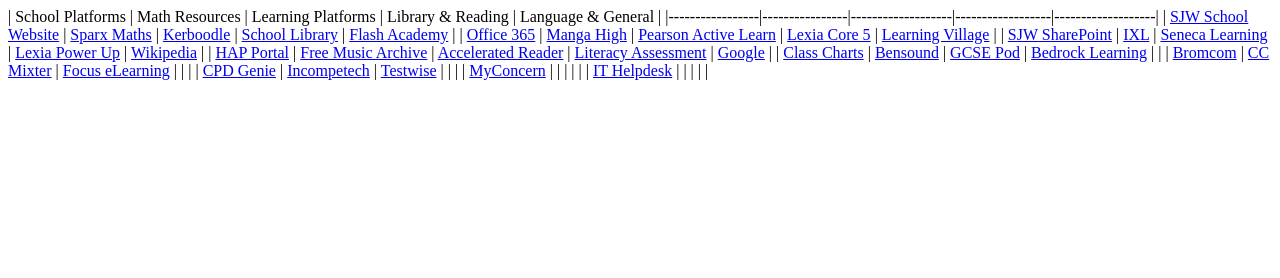
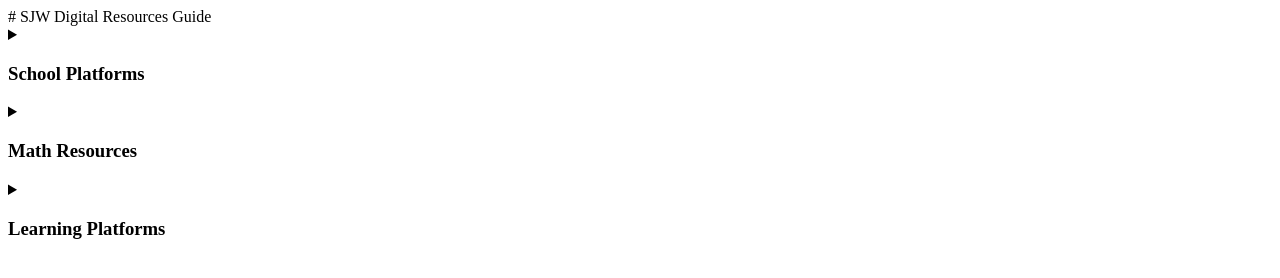
Before and after one commit to mariohi/www.gihub.io, a plain HTML site: page index.html in a window 1280 px wide. Drawn offline with Linux system fonts and the light colour scheme.

Commit message:
Update index.html

```diff
--- a/index.html
+++ b/index.html
@@ -1,11 +1,43 @@
-| School Platforms | Math Resources | Learning Platforms | Library & Reading | Language & General |
-|-----------------|----------------|-------------------|------------------|-------------------|
-| <a href="http://www.sjw.bham.sch.uk/" target="_blank">SJW School Website</a> | <a href="https://www.sparxmaths.uk/" target="_blank">Sparx Maths</a> | <a href="https://www.kerboodle.com/users/login" target="_blank">Kerboodle</a> | <a href="http://u002249.microlibrarian.net/enethosted.aspx?hosted=1" target="_blank">School Library</a> | <a href="https://web.flashacademy.com/" target="_blank">Flash Academy</a> |
-| <a href="https://outlook.office365.com/owa/?realm=sjw.bham.sch.uk" target="_blank">Office 365</a> | <a href="https://app.mangahigh.com/school/38242" target="_blank">Manga High</a> | <a href="https://www.pearsonactivelearn.com/app/library" target="_blank">Pearson Active Learn</a> | <a href="http://www.lexiacore5.com/?SiteID=8585-4784-2016-5486" target="_blank">Lexia Core 5</a> | <a href="https://www.learningvillage.net/" target="_blank">Learning Village</a> |
-| <a href="https://sjwcs.sharepoint.com/sites/sjw-Home" target="_blank">SJW SharePoint</a> | <a href="https://uk.ixl.com/" target="_blank">IXL</a> | <a href="https://senecalearning.com/en-GB/" target="_blank">Seneca Learning</a> | <a href="https://www.lexiapowerup.com/" target="_blank">Lexia Power Up</a> | <a href="http://www.wikipedia.com" target="_blank">Wikipedia</a> |
-| <a href="https://hap.sjw.bham.sch.uk/hap/" target="_blank">HAP Portal</a> | <a href="http://freemusicarchive.org/curator/Video/" target="_blank">Free Music Archive</a> | <a href="https://global-zone61.renaissance-go.com/welcomeportal/2232811" target="_blank">Accelerated Reader</a> | <a href="https://www.literacyassessment.co.uk/reading/test#" target="_blank">Literacy Assessment</a> | <a href="https://www.google.com" target="_blank">Google</a> |
-| <a href="https://www.classcharts.com/" target="_blank">Class Charts</a> | <a href="https://www.bensound.com/royalty-free-music" target="_blank">Bensound</a> | <a href="https://members.gcsepod.com/podauth/login" target="_blank">GCSE Pod</a> | <a href="https://app.bedrocklearning.org/" target="_blank">Bedrock Learning</a> | |
-| <a href="https://cloud.bromcom.com/" target="_blank">Bromcom</a> | <a href="http://dig.ccmixter.org/film" target="_blank">CC Mixter</a> | <a href="https://www.focuselearning.co.uk/u/3376/CoqmaAxydmEApyCzgrEjuwndcreAngbju" target="_blank">Focus eLearning</a> | | |
-| <a href="https://www.cpdgenie.com/" target="_blank">CPD Genie</a> | <a href="https://incompetech.com/music/" target="_blank">Incompetech</a> | <a href="https://www.testwise.com/platform/code" target="_blank">Testwise</a> | | |
-| <a href="https://www.myconcern.co.uk/" target="_blank">MyConcern</a> | | | | |
-| <a href="https://sjwcs.sharepoint.com/sites/IThelpdesk" target="_blank">IT Helpdesk</a> | | | | |
+# SJW Digital Resources Guide
+
+<details>
+<summary><h3>School Platforms</h3></summary>
+
+* **Main Sites**
+  * [SJW School Website](http://www.sjw.bham.sch.uk/) - School's main website
+  * [Office 365](https://outlook.office365.com/owa/?realm=sjw.bham.sch.uk) - Email and Office applications
+  * [SJW SharePoint](https://sjwcs.sharepoint.com/sites/sjw-Home) - Internal documents and resources
+
+* **Administrative Tools**
+  * [HAP Portal](https://hap.sjw.bham.sch.uk/hap/) - Home access portal
+  * [Class Charts](https://www.classcharts.com/) - Behavior management
+  * [Bromcom](https://cloud.bromcom.com/) - MIS system
+  * [CPD Genie](https://www.cpdgenie.com/) - Professional development
+  * [MyConcern](https://www.myconcern.co.uk/) - Safeguarding system
+  * [IT Helpdesk](https://sjwcs.sharepoint.com/sites/IThelpdesk) - Technical support
+
+</details>
+
+<details>
+<summary><h3>Math Resources</h3></summary>
+
+* [Sparx Maths](https://www.sparxmaths.uk/) - Adaptive math learning platform
+* [Manga High](https://app.mangahigh.com/school/38242) - Game-based math learning
+* [IXL](https://uk.ixl.com/) - Math practice and skills development
+
+</details>
+
+<details>
+<summary><h3>Learning Platforms</h3></summary>
+
+* [Kerboodle](https://www.kerboodle.com/users/login) - Digital textbooks and resources
+* [Pearson Active Learn](https://www.pearsonactivelearn.com/app/library) - Interactive resources
+* [Seneca Learning](https://senecalearning.com/en-GB/) - Free revision and homework platform
+* [Accelerated Reader](https://global-zone61.renaissance-go.com/welcomeportal/2232811) - Reading program
+* [GCSE Pod](https://members.gcsepod.com/podauth/login) - Curriculum-based podcasts
+* [Focus eLearning](https://www.focuselearning.co.uk/u/3376/CoqmaAxydmEApyCzgrEjuwndcreAngbju) - Interactive learning resources
+* [Testwise](https://www.testwise.com/platform/code) - Assessment platform
+
+</details>
+
+<!-- Other sections follow the same pattern -->
```
